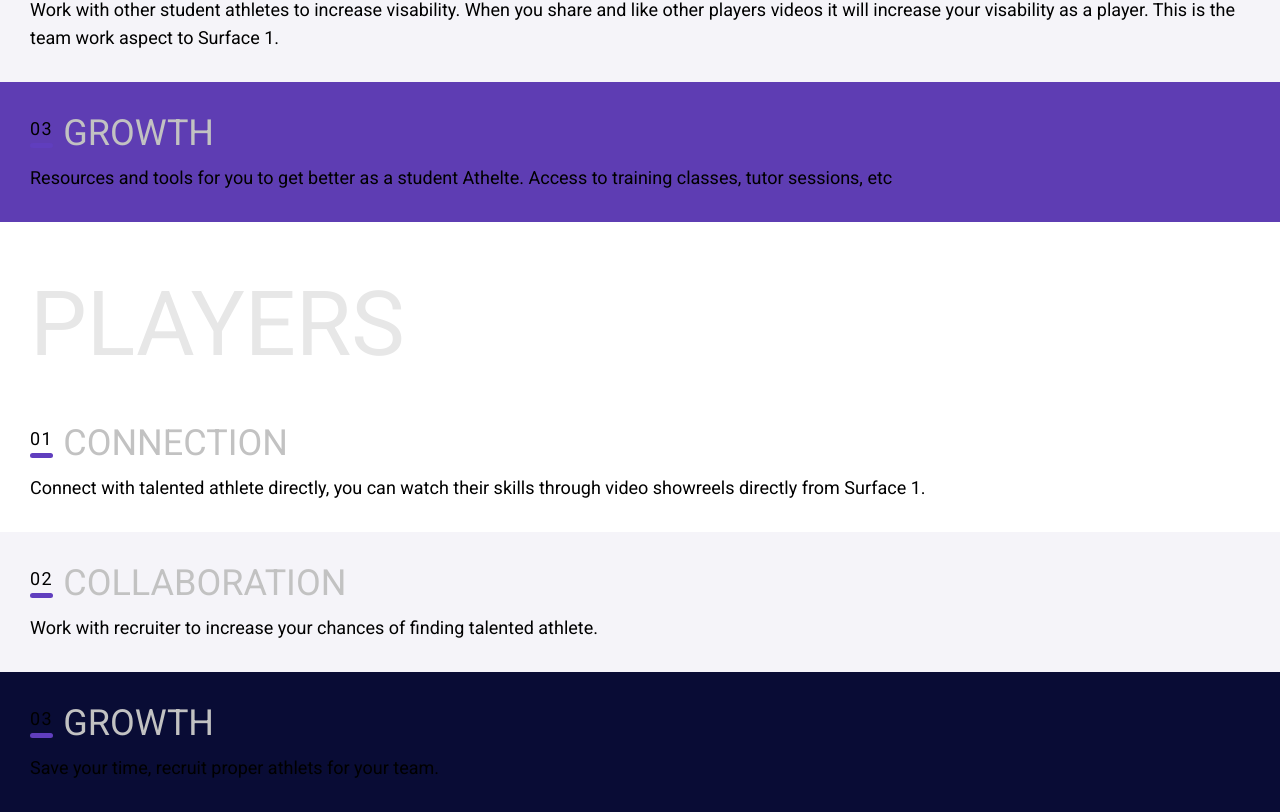
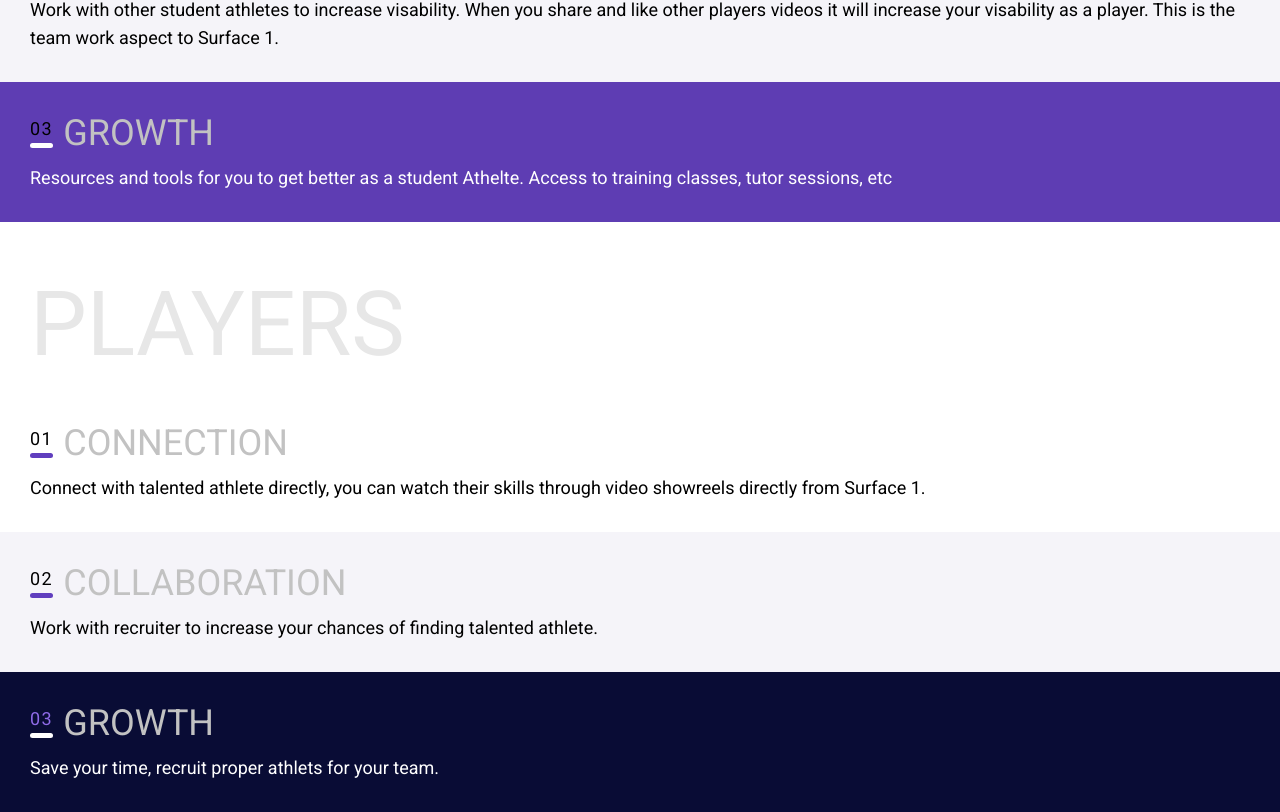
Before and after one commit to taechemist/tripetch-assignment, a React (Vite) app: page / in a window 1280 px wide. Shown: the part 396-1208 px from the top of the page. Built offline with nearby package versions, Linux system fonts and the light colour scheme.

Commit message:
all text complete

```diff
--- a/src/componnets/List.tsx
+++ b/src/componnets/List.tsx
@@ -1,11 +1,9 @@
 import * as React from 'react';
 import ListHeader from './ListHeader';
 import Body1 from './typography/Body';
-import { ListItem } from '../types/types';
+import { ListItem, ListStyles } from '../types/types';
 import Classname from '../types/classname';
 import cn from '../utils/className';
-
-type ListStyles = "athlete" | "player";
 
 interface ListProps extends Classname {
     items: ListItem[];
@@ -17,7 +15,8 @@ interface Style {
     light: boolean;
 }
 
-const athleteStyle: Style[] = [
+const listStyle: { [key in ListStyles]: Style[] } = {
+    "athlete" : [
         {
             bg: "bg-[#FFF]",
             light: false,
@@ -30,9 +29,8 @@ const athleteStyle: Style[] = [
             bg: "bg-[#5E3DB3]",
             light: true,
         }
-];
-
-const playerStyle: Style[] = [
+    ],
+    "player": [
         {
             bg: "bg-[#FFF]",
             light: false,
@@ -45,23 +43,24 @@ const playerStyle: Style[] = [
             bg: "bg-[#090C35]",
             light: true,
         }
-];
+    ],
+}
 
 const List: React.FC<ListProps> = (props) => {
 
     const items = props.items.map((item, index) => {
         const number = index + 1;
         const numberText = number < 10 ? "0" + number.toString() : number.toString();
-        const bgColor = props.style === "athlete" ? athleteStyle[index].bg : playerStyle[index].bg;
+        const style = listStyle[props.style][index]
         return (
             <div
                 key={`${item.title}-${index}`}
-                className={cn("md:p-[30px] lg:p-[60px]", bgColor)}
+                className={cn("md:p-[30px] lg:p-[60px]", style.bg)}
             >
                 <div className="pb-[10px]">
-                    <ListHeader number={numberText}>{item.title}</ListHeader>
+                    <ListHeader style={props.style} light={style.light} number={numberText}>{item.title}</ListHeader>
                 </div>
-                <Body1>{item.text}</Body1>
+                <Body1 className={cn(style.light && "md:text-[#FFF]")}>{item.text}</Body1>
             </div>
         );
     })
--- a/src/componnets/ListHeader.tsx
+++ b/src/componnets/ListHeader.tsx
@@ -2,18 +2,25 @@ import * as React from 'react';
 import Heading2 from './typography/Heading2';
 import Classname from './../types/classname';
 import cn from './../utils/className';
+import { ListStyles } from '../types/types';
 
 interface ListPointProps extends React.PropsWithChildren, Classname {
     number: string;
     light?: boolean;
+    style: ListStyles;
+}
+
+const ListPointTextStyle: {[key in ListStyles]: string} = {
+    "athlete": "md:text-[#000]",
+    "player": "md:text-[#8F6BE8]"
 }
 
 const ListPoint: React.FC<ListPointProps> = (props) => {
     const defaultClassName = "flex flex-col";
-
+    const numberLightColor = ListPointTextStyle[props.style];
     return (
         <div className={cn(defaultClassName, props.className)}>
-            <p className="font-normal text-[14px] text-[#000] leading-[normal] tracking-[1.5px] mb-[1px] md:text-[18px] md:mb-[4px]">
+            <p className={cn("font-normal text-[14px] text-[#000] leading-[normal] tracking-[1.5px] mb-[1px] md:text-[18px] md:mb-[4px]", props.light && numberLightColor)}>
                 {props.number}
             </p>
             <div className={cn("w-full h-[4px] rounded-[2.5px] md:h-[5px]", props.light ? "bg-[#FFF]" : "bg-[#603EBE]")} />
@@ -23,13 +30,15 @@ const ListPoint: React.FC<ListPointProps> = (props) => {
 
 interface ListHeaderProps extends React.PropsWithChildren, Classname {
     number: string;
+    light?: boolean;
+    style: ListStyles;
 }
 
 const ListHeader: React.FC<ListHeaderProps> = (props) => {
     const defaultClassName = "flex flex-row items-center";
      return (
         <div className={cn(defaultClassName, props.className)}>
-            <ListPoint number={props.number} className="mr-[10px]" />
+            <ListPoint style={props.style} light={props.light} number={props.number} className="mr-[10px]" />
             <Heading2>{props.children}</Heading2>
         </div>
     )
--- a/src/types/types.ts
+++ b/src/types/types.ts
@@ -3,4 +3,6 @@ interface ListItem {
     text: string;
 }
 
-export type { ListItem };
+type ListStyles = "athlete" | "player";
+
+export type { ListItem, ListStyles };
```
Lines whose indentation alone changed are shown as unchanged.
